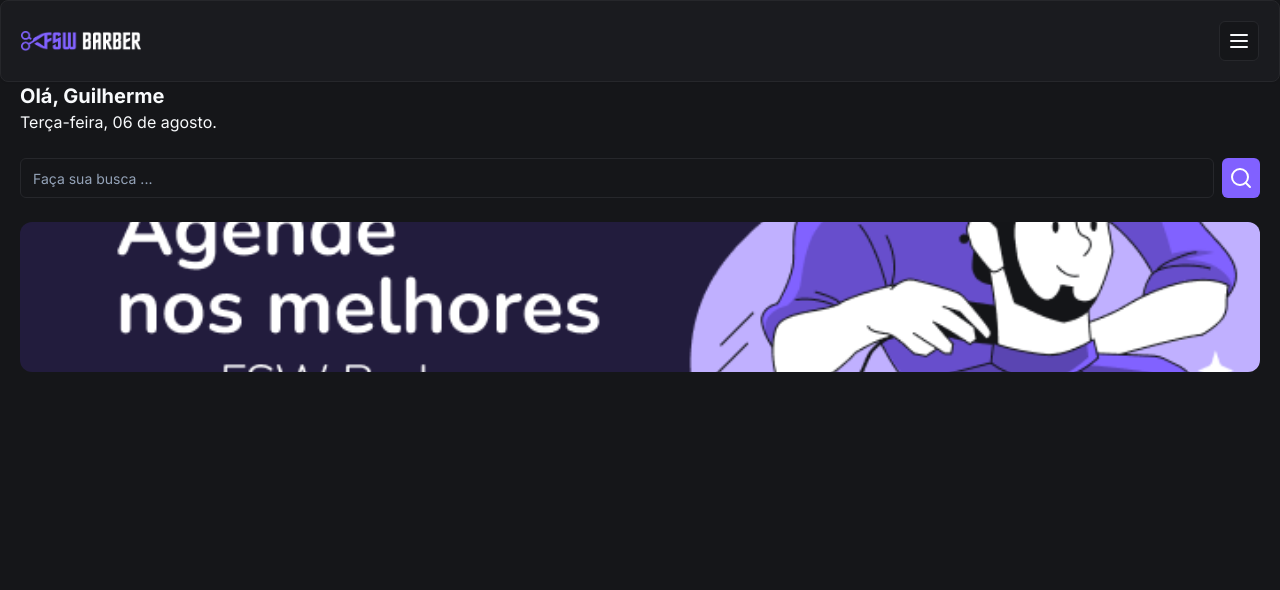
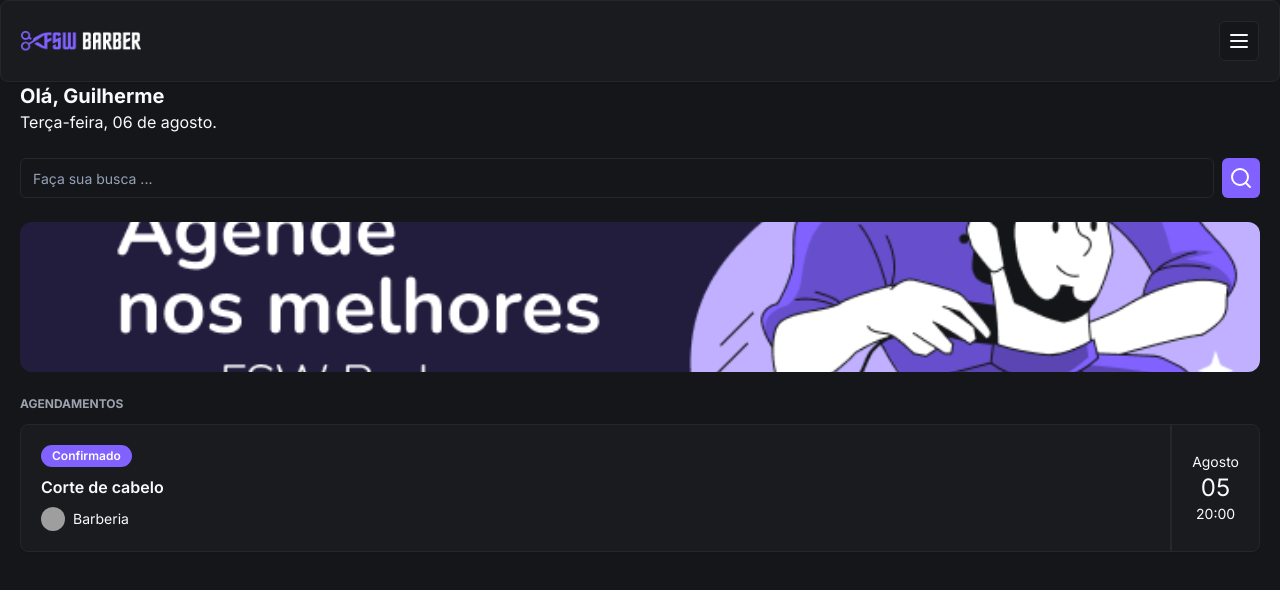
Before and after one commit to devgmarques/fsw-barber, a Next.js app: page / in a window 1280 px wide. Shown: the top 590 px of the page. Built offline with nearby package versions, Linux system fonts and the light colour scheme; grey boxes are pictures that could not be loaded.

Commit message:
feat: add booking item

```diff
--- a/package.json
+++ b/package.json
@@ -14,6 +14,7 @@
   },
   "dependencies": {
     "@prisma/client": "5.17.0",
+    "@radix-ui/react-avatar": "^1.1.0",
     "@radix-ui/react-slot": "^1.1.0",
     "class-variance-authority": "^0.7.0",
     "clsx": "^2.1.1",
--- a/src/app/globals.css
+++ b/src/app/globals.css
@@ -38,7 +38,7 @@
 
 @layer base {
   * {
-    @apply border-border;
+    @apply border-border antialiased;
   }
   body {
     @apply bg-background text-foreground;
--- a/src/app/page.tsx
+++ b/src/app/page.tsx
@@ -1,5 +1,8 @@
 import { Header } from "@/components/header";
+import { Avatar, AvatarImage } from "@/components/ui/avatar";
+import { Badge } from "@/components/ui/badge";
 import { Button } from "@/components/ui/button";
+import { Card, CardContent } from "@/components/ui/card";
 import { Input } from "@/components/ui/input";
 import { SearchIcon } from "lucide-react";
 import Image from "next/image";
@@ -29,6 +32,33 @@
             className="rounded-xl object-cover"
           />
         </div>
+
+        <h2 className="mb-3 mt-6 text-xs font-bold uppercase text-gray-400">
+          Agendamentos
+        </h2>
+
+        <Card>
+          <CardContent className="flex justify-between p-0">
+            <div className="flex flex-col gap-2 py-5 pl-5">
+              <Badge className="w-fit">Confirmado</Badge>
+              <h3 className="font-semibold">Corte de cabelo</h3>
+
+              <div className="flex items-center gap-2">
+                <Avatar className="h-6 w-6">
+                  <AvatarImage src="https://utfs.io/f/c97a2dc9-cf62-468b-a851-bfd2bdde775f-16p.png" />
+                </Avatar>
+
+                <p className="text-sm">Barberia</p>
+              </div>
+            </div>
+
+            <div className="flex flex-col items-center justify-center border-l-2 border-solid px-5">
+              <p className="text-sm">Agosto</p>
+              <p className="text-2xl">05</p>
+              <p className="text-sm">20:00</p>
+            </div>
+          </CardContent>
+        </Card>
       </div>
     </div>
   );
--- /dev/null
+++ b/src/components/ui/avatar.tsx
@@ -0,0 +1,50 @@
+"use client";
+
+import * as React from "react";
+import * as AvatarPrimitive from "@radix-ui/react-avatar";
+
+import { cn } from "@/lib/utils";
+
+const Avatar = React.forwardRef<
+  React.ElementRef<typeof AvatarPrimitive.Root>,
+  React.ComponentPropsWithoutRef<typeof AvatarPrimitive.Root>
+>(({ className, ...props }, ref) => (
+  <AvatarPrimitive.Root
+    ref={ref}
+    className={cn(
+      "relative flex h-10 w-10 shrink-0 overflow-hidden rounded-full",
+      className,
+    )}
+    {...props}
+  />
+));
+Avatar.displayName = AvatarPrimitive.Root.displayName;
+
+const AvatarImage = React.forwardRef<
+  React.ElementRef<typeof AvatarPrimitive.Image>,
+  React.ComponentPropsWithoutRef<typeof AvatarPrimitive.Image>
+>(({ className, ...props }, ref) => (
+  <AvatarPrimitive.Image
+    ref={ref}
+    className={cn("aspect-square h-full w-full", className)}
+    {...props}
+  />
+));
+AvatarImage.displayName = AvatarPrimitive.Image.displayName;
+
+const AvatarFallback = React.forwardRef<
+  React.ElementRef<typeof AvatarPrimitive.Fallback>,
+  React.ComponentPropsWithoutRef<typeof AvatarPrimitive.Fallback>
+>(({ className, ...props }, ref) => (
+  <AvatarPrimitive.Fallback
+    ref={ref}
+    className={cn(
+      "flex h-full w-full items-center justify-center rounded-full bg-muted",
+      className,
+    )}
+    {...props}
+  />
+));
+AvatarFallback.displayName = AvatarPrimitive.Fallback.displayName;
+
+export { Avatar, AvatarImage, AvatarFallback };
--- /dev/null
+++ b/src/components/ui/badge.tsx
@@ -0,0 +1,36 @@
+import * as React from "react";
+import { cva, type VariantProps } from "class-variance-authority";
+
+import { cn } from "@/lib/utils";
+
+const badgeVariants = cva(
+  "inline-flex items-center rounded-full border px-2.5 py-0.5 text-xs font-semibold transition-colors focus:outline-none focus:ring-2 focus:ring-ring focus:ring-offset-2",
+  {
+    variants: {
+      variant: {
+        default:
+          "border-transparent bg-primary text-primary-foreground hover:bg-primary/80",
+        secondary:
+          "border-transparent bg-secondary text-secondary-foreground hover:bg-secondary/80",
+        destructive:
+          "border-transparent bg-destructive text-destructive-foreground hover:bg-destructive/80",
+        outline: "text-foreground",
+      },
+    },
+    defaultVariants: {
+      variant: "default",
+    },
+  },
+);
+
+export interface BadgeProps
+  extends React.HTMLAttributes<HTMLDivElement>,
+    VariantProps<typeof badgeVariants> {}
+
+function Badge({ className, variant, ...props }: BadgeProps) {
+  return (
+    <div className={cn(badgeVariants({ variant }), className)} {...props} />
+  );
+}
+
+export { Badge, badgeVariants };
```
Also changed, not shown: 1 other file (tests, documents, lock files or other folders).
